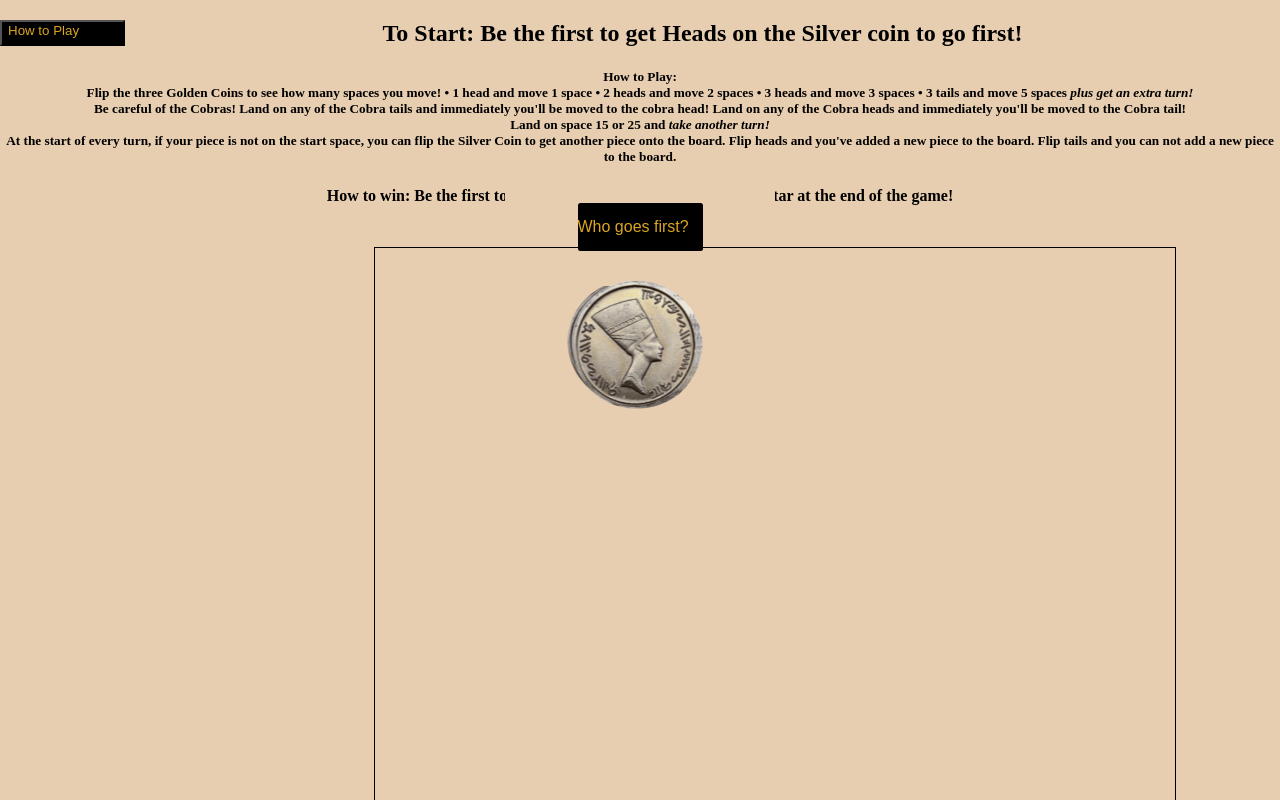
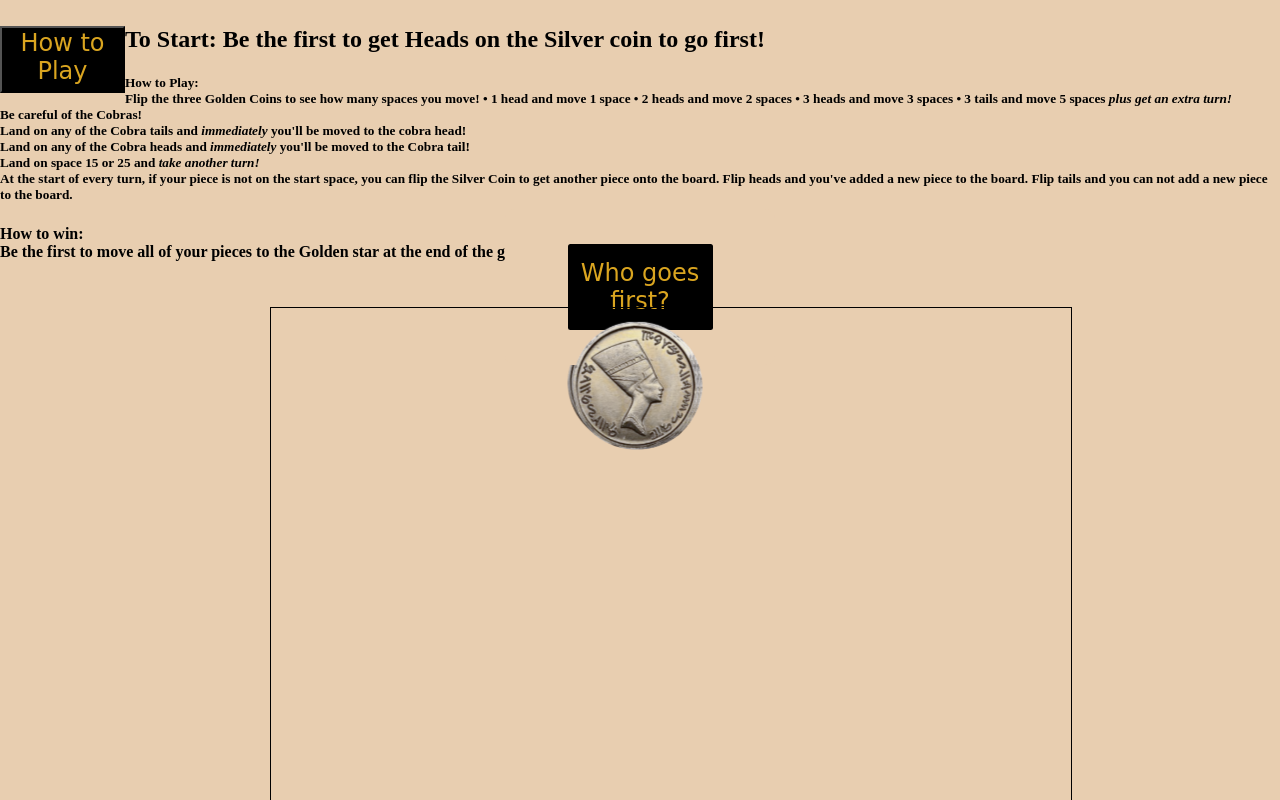
Before and after one commit to ykztenoks/hounds-jackals, a plain HTML site: page index.html in a window 1280 px wide. Shown: the top 800 px of the page. Drawn offline with Linux system fonts and the light colour scheme; files whose address does not match are found by name; a web font is replaced by a local one.

Commit message:
changed spacing on startplaywin

```diff
--- a/index.html
+++ b/index.html
@@ -14,7 +14,7 @@
       <!-- Code for Game Title animation -->
     <script>
         THREE.ShapeUtils.triangulateShape = (function () {
-                var pnlTriangulator = new PNLTRI.Triangulator();
+                let pnlTriangulator = new PNLTRI.Triangulator();
                 return function triangulateShape(contour, holes) {
                     return pnlTriangulator.triangulate_polygon([contour].concat(holes));
                 };
@@ -27,7 +27,7 @@
     </div>
 
       <!-- Instructions on how to Start, play, and win. -->
-      <div class ="playstartwin">
+      <div class ="startplaywin">
       <p>
         <h2 class="howtostart">
           To Start: Be the first to get Heads on the Silver coin to go first!
@@ -40,9 +40,10 @@
           • 3 heads and move 3 spaces
           • 3 tails and move 5 spaces <em>plus get an extra turn!</em>
           <br>
-          Be careful of the Cobras!
-          Land on any of the Cobra tails and <strong>immediately</strong> you'll be moved to the cobra head!
-          Land on any of the Cobra heads and <strong>immediately</strong> you'll be moved to the Cobra tail!
+          Be careful of the Cobras! <br>
+          Land on any of the Cobra tails and <em>immediately</em> you'll be moved to the cobra head!
+          <br>
+          Land on any of the Cobra heads and <em>immediately</em> you'll be moved to the Cobra tail!
           <br>
           Land on space 15 or 25 and <em>take another turn!</em>
           <br>
@@ -50,7 +51,7 @@
           Flip heads and you've added a new piece to the board.
           Flip tails and you can not add a new piece to the board.
           </h5>
-        <h4 class ="howtowin">How to win: Be the first to move all of your pieces to the Golden star at the end of the game!</h4>
+        <h4 class ="howtowin">How to win:<br>Be the first to move all of your pieces to the Golden star at the end of the game!</h4>
      </p>
     </div>
 
--- a/styles/style.css
+++ b/styles/style.css
@@ -2,7 +2,6 @@
 
 body {
     padding: 0;
-    text-align: center;
     margin: 0;
 	  overflow: hidden;
     background-color: #e8ceb0;
@@ -15,9 +14,10 @@ body {
     color: goldenrod;
     bottom: 0;
     padding-bottom: 6px;
-    font-family: sans-serif;
+    font-family: 'Explora', cursive;
     width: 125px;
     cursor: pointer;
+    font-size: 24px;
   }
 
   #game-board {
@@ -30,8 +30,17 @@ body {
     border: solid 1px black;
   }
 
-  p {
+  div p {
     font-family: 'Explora', cursive;
+    font-size: 26px;
+  }
+
+  p h2 {
+    font-weight: bolder;
+    display: flex;
+    align-content: flex-start;
+    flex-wrap: wrap;
+    justify-content:left;
   }
 
   /* code for Game Title Introduction animation */
@@ -53,8 +62,8 @@ body {
     border-radius: 10px;
     -webkit-perspective: 300px;
     perspective: 300px;
-     position: relative;
-     transform-style: preserve-3d;
+    position: relative;
+    transform-style: preserve-3d;
     }
 
 
@@ -87,6 +96,24 @@ body {
     background-size: cover;
      display: block;
 }
+
+#flip-button {
+  display: flex;
+  flex-direction: row;
+  position: bottom;
+  width: 145px;
+  padding: 15px 0;
+  border: none;
+  border-radius: 2.5px;
+  cursor: pointer;
+  background-color: black;
+  color: goldenrod;
+  font-family: 'Explora', cursive;
+  font-size: 24px;
+  text-align: center;
+}
+
+
 #coin.animation900 {
   -webkit-animation: rotate900 3s linear forwards;
   animation: rotate900 3s linear forwards;
@@ -206,16 +233,3 @@ body {
   from { -webkit-transform: rotateY(0); -moz-transform: rotateY(0); transform: rotateY(0); }
   to { -webkit-transform: rotateY(2160deg); -moz-transform: rotateY(2160deg); transform: rotateY(2160deg); }
   }
-#flip-button{
-  display: flex;
-  flex-direction: column;
-  position: bottom;
-  width: 125px;
-  padding: 15px 0;
-  border: none;
-  font-size: 16px;
-  border-radius: 2.5px;
-  cursor: pointer;
-  background-color: black;
-  color: goldenrod;
-}
```
